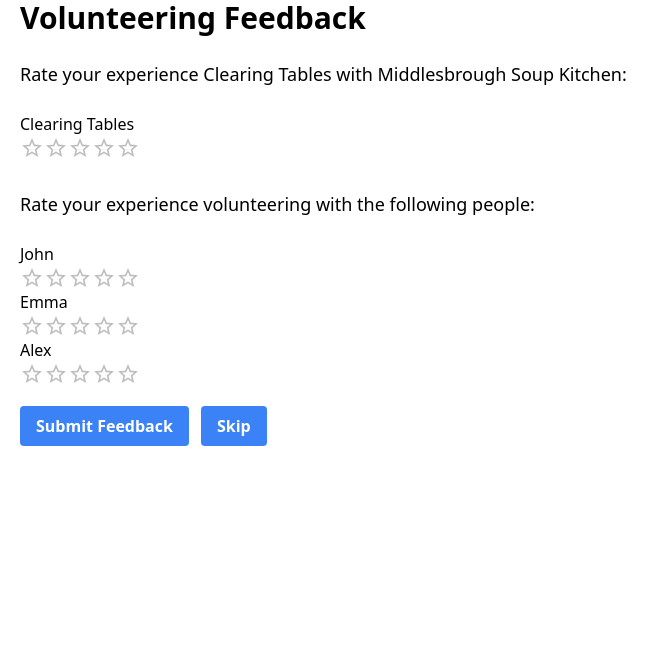
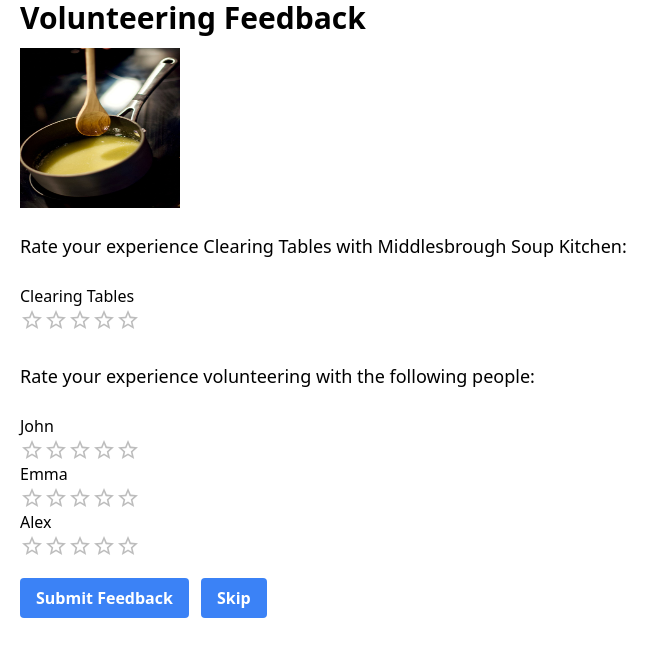
Before and after one commit to Sirderyl/Team-Project-and-Proffesionalism, a React (Vite) app in the folder Volunteering/: page /feedback in a window 1280 px wide. Shown: the top 656 px of the page, without its empty margins (0-670 px from the left). Built offline with nearby package versions, Linux system fonts and the light colour scheme.

Commit message:
Added Placeholder Picture

```diff
--- a/Volunteering/src/pages/Feedback.jsx
+++ b/Volunteering/src/pages/Feedback.jsx
@@ -1,9 +1,11 @@
 import { Rating } from "@mui/material"
+import placeholder from '../assets/placeholder.jpg';
 
 function Feedback() {
     return (
         <div>
             <h1 className="text-3xl font-bold mb-3 ml-5">Volunteering Feedback</h1>
+            { <img className="w-40 h-40 ml-5" src={placeholder}/>}
             <p className="text-lg mt-6 ml-5">Rate your experience Clearing Tables with Middlesbrough Soup Kitchen:</p>
             <p className="ml-5 mt-6">Clearing Tables</p><Rating className="ml-5"></Rating>
             <p className="text-lg mt-6 ml-5">Rate your experience volunteering with the following people:</p>
```
Also changed, not shown: Volunteering/src/assets/placeholder.jpg (added).
